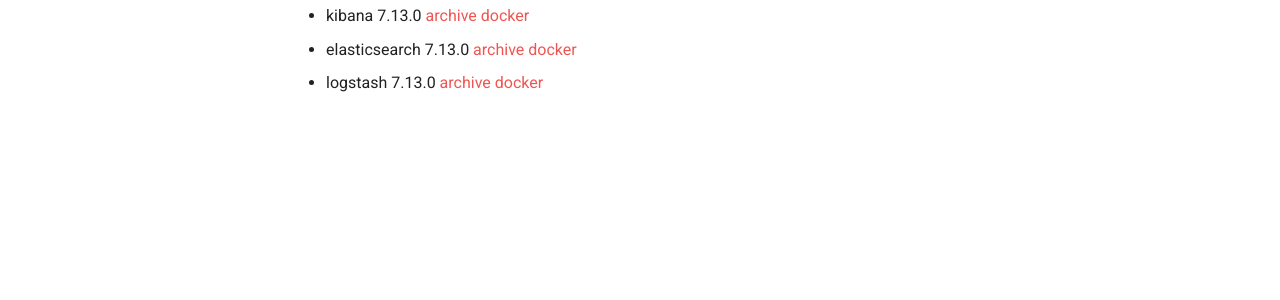
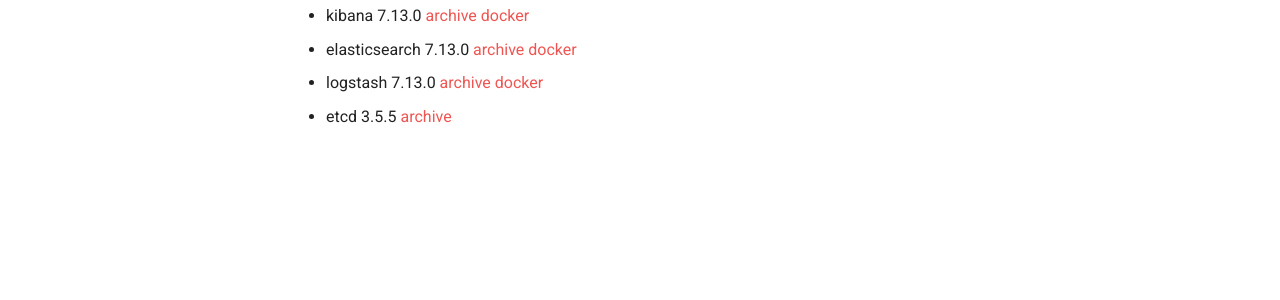
Before and after one commit to Loongson-Cloud-Community/Loongson-Cloud-Community, an MkDocs documentation site: the page built from docs/index.md, in a window 1280 px wide. Shown: the part 362-662 px from the top of the page. Built offline with MkDocs 1.6.1 and Material for MkDocs 9.7.7, drawn with Linux system fonts in a browser that asks for light colours.

Commit message:
Update index.md
add etcd 3.5.5

```diff
--- a/docs/index.md
+++ b/docs/index.md
@@ -8,3 +8,4 @@
 - kibana 7.13.0 [archive](https://github.com/Loongson-Cloud-Community/kibana/releases/download/v7.13.0/kibana-7.13.0-linux-loongarch64.tar.gz) [docker](https://cr.loongnix.cn/repository/library/kibana)
 - elasticsearch 7.13.0 [archive](https://github.com/Loongson-Cloud-Community/elasticsearch/releases/tag/v7.13.0) [docker](https://cr.loongnix.cn/repository/library/elasticsearch)
 - logstash 7.13.0 [archive](https://github.com/Loongson-Cloud-Community/logstash/releases/tag/v7.13.0) [docker](https://cr.loongnix.cn/repository/library/logstash)
+- etcd 3.5.5 [archive](https://github.com/Loongson-Cloud-Community/etcd/releases/tag/v3.5.5)
```
